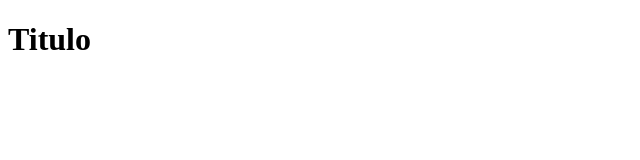
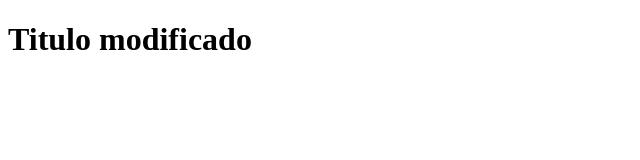
Before and after one commit to HernanDagata/HelloGit, a plain HTML site: page Index.html in a window 1280 px wide. Shown: the whole page, without its empty margins (0-640 px from the left). Drawn offline with Linux system fonts and the light colour scheme.

Commit message:
Se cambia el titulo

```diff
--- a/Index.html
+++ b/Index.html
@@ -4,9 +4,9 @@
     <meta charset="UTF-8">
     <meta http-equiv="X-UA-Compatible" content="IE=edge">
     <meta name="viewport" content="width=device-width, initial-scale=1.0">
-    <title>Document</title>
+    <title>Index web</title>
 </head>
 <body>
-    <h1>Titulo</h1>
+    <h1>Titulo modificado</h1>
 </body>
 </html>
```
